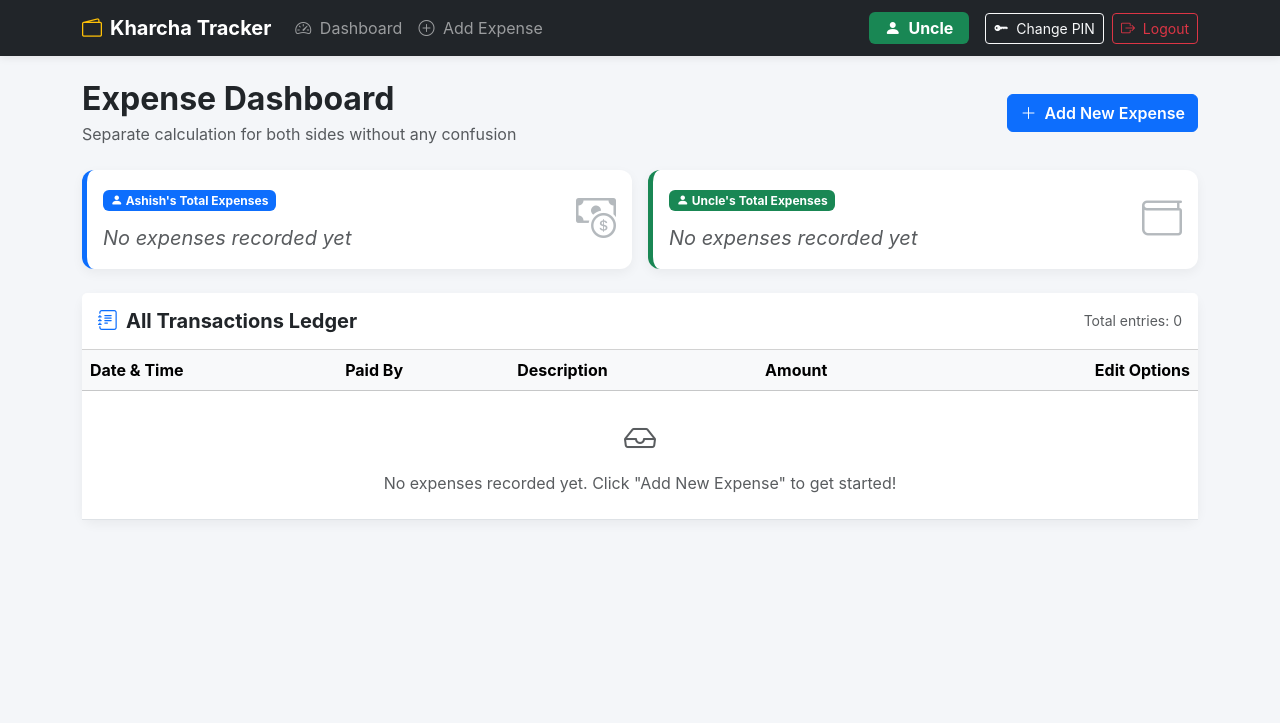
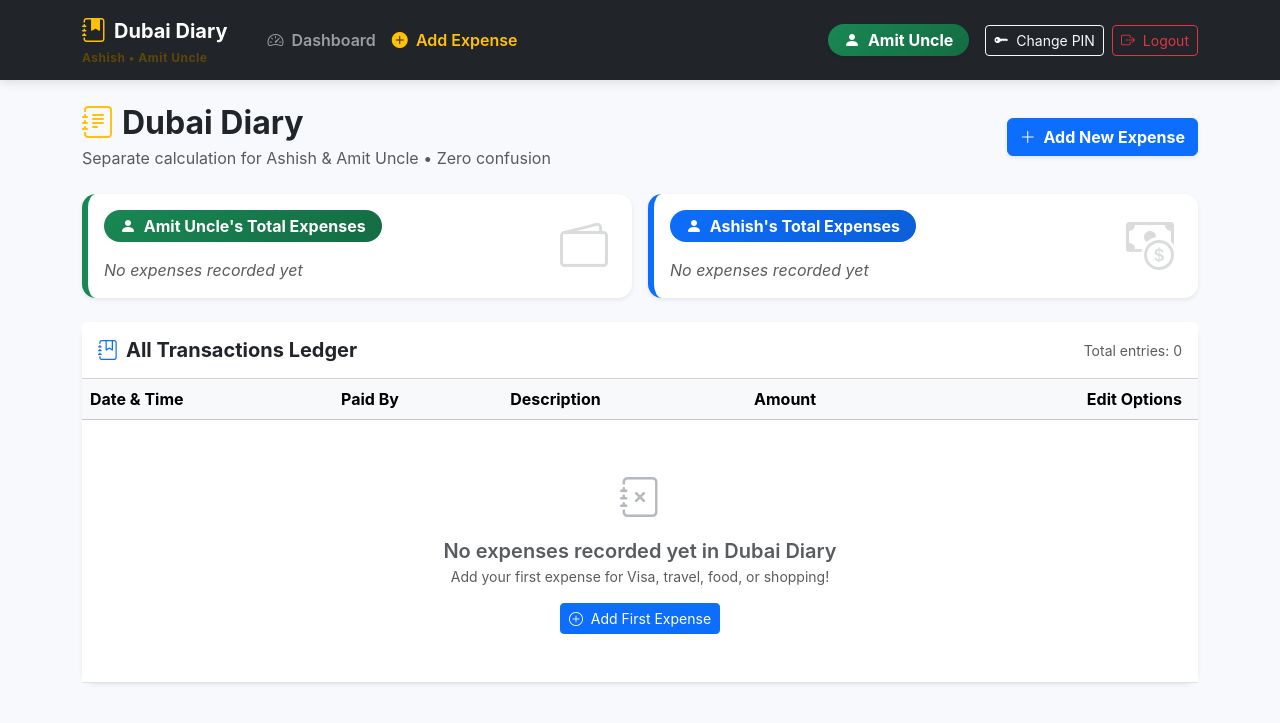
Before and after one commit to ashishkrshaw/kharcha-tracker, a Flask app: page /dashboard in a window 1280 px wide. Shown: the top 723 px of the page. Run offline with Flask 3, Linux system fonts and the light colour scheme; a user stored in the database is signed in.

Commit message:
Update app to Dubai Diary for Ashish and Amit Uncle: hard PINs, persistent DB support & zero demo data

```diff
--- a/requirements.txt
+++ b/requirements.txt
@@ -6,3 +6,4 @@ Flask-SQLAlchemy>=3.1.1
 python-dotenv>=1.0.1
 SQLAlchemy>=2.0.36
 email-validator>=2.1.1
+psycopg2-binary>=2.9.9
--- a/templates/base.html
+++ b/templates/base.html
@@ -3,28 +3,32 @@
 <head>
   <meta charset="utf-8">
   <meta name="viewport" content="width=device-width, initial-scale=1">
-  <title>Kharcha Tracker | Split & Manage</title>
+  <title>Dubai Diary | Ashish & Amit Uncle</title>
   <link rel="stylesheet" href="https://cdn.jsdelivr.net/npm/bootstrap@5.3.3/dist/css/bootstrap.min.css">
   <link rel="stylesheet" href="https://cdn.jsdelivr.net/npm/bootstrap-icons@1.11.3/font/bootstrap-icons.min.css">
   <style>
-    body { background-color: #f4f6f9; font-family: -apple-system, BlinkMacSystemFont, "Segoe UI", Roboto, Helvetica, Arial, sans-serif; }
-    .navbar { box-shadow: 0 2px 8px rgba(0,0,0,0.08); }
-    .card { border: none; border-radius: 12px; box-shadow: 0 4px 12px rgba(0,0,0,0.05); }
-    .badge-ashish { background-color: #0d6efd; color: white; }
-    .badge-uncle { background-color: #198754; color: white; }
+    body { background-color: #f7f9fc; font-family: -apple-system, BlinkMacSystemFont, "Segoe UI", Roboto, Helvetica, Arial, sans-serif; }
+    .navbar { box-shadow: 0 2px 10px rgba(0,0,0,0.12); }
+    .card { border: none; border-radius: 14px; box-shadow: 0 4px 16px rgba(0,0,0,0.06); }
+    .badge-ashish { background: linear-gradient(135deg, #0d6efd, #0b5ed7); color: white; }
+    .badge-uncle { background: linear-gradient(135deg, #198754, #146c43); color: white; }
     .badge-other { background-color: #6c757d; color: white; }
-    .stat-card { border-left: 5px solid; }
+    .stat-card { border-left: 6px solid; border-radius: 14px; }
     .stat-ashish { border-left-color: #0d6efd; }
     .stat-uncle { border-left-color: #198754; }
-    .btn-rounded { border-radius: 20px; }
+    .navbar-brand-sub { font-size: 0.75rem; letter-spacing: 0.5px; opacity: 0.85; }
   </style>
 </head>
 <body>
 
-<nav class="navbar navbar-expand-lg navbar-dark bg-dark">
+<nav class="navbar navbar-expand-lg navbar-dark bg-dark sticky-top">
   <div class="container">
-    <a class="navbar-brand fw-bold" href="{{ url_for('dashboard') if current_user.is_authenticated else url_for('login') }}">
-      <i class="bi bi-wallet2 text-warning me-2"></i>Kharcha Tracker
+    <a class="navbar-brand fw-bold d-flex flex-column" href="{{ url_for('dashboard') if current_user.is_authenticated else url_for('login') }}">
+      <div class="d-flex align-items-center">
+        <i class="bi bi-journal-bookmark-fill text-warning me-2 fs-4"></i>
+        <span>Dubai Diary</span>
+      </div>
+      <span class="navbar-brand-sub text-warning-emphasis">Ashish &bull; Amit Uncle</span>
     </a>
 
     {% if current_user.is_authenticated %}
@@ -32,27 +36,27 @@
       <span class="navbar-toggler-icon"></span>
     </button>
     <div class="collapse navbar-collapse" id="navMenu">
-      <ul class="navbar-nav me-auto mb-2 mb-lg-0">
+      <ul class="navbar-nav me-auto mb-2 mb-lg-0 ms-lg-3">
         <li class="nav-item">
-          <a class="nav-link" href="{{ url_for('dashboard') }}"><i class="bi bi-speedometer2 me-1"></i> Dashboard</a>
+          <a class="nav-link fw-semibold" href="{{ url_for('dashboard') }}"><i class="bi bi-speedometer2 me-1"></i> Dashboard</a>
         </li>
         <li class="nav-item">
-          <a class="nav-link" href="{{ url_for('add_expense') }}"><i class="bi bi-plus-circle me-1"></i> Add Expense</a>
+          <a class="nav-link fw-semibold text-warning" href="{{ url_for('add_expense') }}"><i class="bi bi-plus-circle-fill me-1"></i> Add Expense</a>
         </li>
       </ul>
 
       <ul class="navbar-nav ms-auto align-items-center">
-        <li class="nav-item me-3">
-          <span class="badge {% if current_user.name == 'Ashish' %}badge-ashish{% elif current_user.name == 'Uncle' %}badge-uncle{% else %}badge-other{% endif %} p-2 px-3 fs-6">
+        <li class="nav-item me-3 my-1">
+          <span class="badge {% if current_user.name == 'Ashish' %}badge-ashish{% elif current_user.name == 'Amit Uncle' %}badge-uncle{% else %}badge-other{% endif %} p-2 px-3 fs-6 rounded-pill shadow-sm">
             <i class="bi bi-person-fill me-1"></i> {{ current_user.name }}
           </span>
         </li>
-        <li class="nav-item me-2">
-          <a class="btn btn-outline-light btn-sm" href="{{ url_for('change_pin') }}" title="Change PIN">
+        <li class="nav-item me-2 my-1">
+          <a class="btn btn-outline-light btn-sm" href="{{ url_for('change_pin') }}" title="Change Secret PIN">
             <i class="bi bi-key-fill me-1"></i> Change PIN
           </a>
         </li>
-        <li class="nav-item">
+        <li class="nav-item my-1">
           <a class="btn btn-outline-danger btn-sm" href="{{ url_for('logout') }}">
             <i class="bi bi-box-arrow-right me-1"></i> Logout
           </a>
@@ -67,15 +71,15 @@
   {% with messages = get_flashed_messages(with_categories=true) %}
     {% if messages %}
       {% for category, message in messages %}
-        <div class="alert alert-{{ category }} alert-dismissible fade show" role="alert">
+        <div class="alert alert-{{ category }} alert-dismissible fade show shadow-sm" role="alert">
           {% if category == 'success' %}
-            <i class="bi bi-check-circle-fill me-2"></i>
+            <i class="bi bi-check-circle-fill me-2 fs-5"></i>
           {% elif category == 'danger' %}
-            <i class="bi bi-exclamation-triangle-fill me-2"></i>
+            <i class="bi bi-exclamation-triangle-fill me-2 fs-5"></i>
           {% elif category == 'warning' %}
-            <i class="bi bi-exclamation-circle-fill me-2"></i>
+            <i class="bi bi-exclamation-circle-fill me-2 fs-5"></i>
           {% else %}
-            <i class="bi bi-info-circle-fill me-2"></i>
+            <i class="bi bi-info-circle-fill me-2 fs-5"></i>
           {% endif %}
           {{ message }}
           <button type="button" class="btn-close" data-bs-dismiss="alert" aria-label="Close"></button>
--- a/templates/dashboard.html
+++ b/templates/dashboard.html
@@ -3,11 +3,13 @@
 {% block content %}
 <div class="d-flex flex-wrap justify-content-between align-items-center mb-4 gap-2">
   <div>
-    <h2 class="fw-bold mb-1">Expense Dashboard</h2>
-    <p class="text-muted mb-0">Separate calculation for both sides without any confusion</p>
+    <h2 class="fw-bold mb-1 text-dark">
+      <i class="bi bi-journal-text text-warning me-2"></i>Dubai Diary
+    </h2>
+    <p class="text-muted mb-0">Separate calculation for Ashish &amp; Amit Uncle &bull; Zero confusion</p>
   </div>
   <div class="d-flex gap-2">
-    <a href="{{ url_for('add_expense') }}" class="btn btn-primary fw-semibold">
+    <a href="{{ url_for('add_expense') }}" class="btn btn-primary fw-bold shadow-sm">
       <i class="bi bi-plus-lg me-1"></i> Add New Expense
     </a>
   </div>
@@ -17,13 +19,13 @@
 <div class="row g-3 mb-4">
   {% for u in all_users %}
   <div class="col-md-6">
-    <div class="card p-3 stat-card {% if u.name == 'Ashish' %}stat-ashish{% elif u.name == 'Uncle' %}stat-uncle{% endif %}">
+    <div class="card p-3 stat-card {% if u.name == 'Ashish' %}stat-ashish{% elif u.name == 'Amit Uncle' %}stat-uncle{% endif %} shadow-sm">
       <div class="d-flex justify-content-between align-items-center">
         <div>
-          <span class="badge {% if u.name == 'Ashish' %}badge-ashish{% elif u.name == 'Uncle' %}badge-uncle{% else %}badge-other{% endif %} mb-2">
-            <i class="bi bi-person-fill"></i> {{ u.name }}'s Total Expenses
+          <span class="badge {% if u.name == 'Ashish' %}badge-ashish{% elif u.name == 'Amit Uncle' %}badge-uncle{% else %}badge-other{% endif %} mb-2 px-3 py-2 fs-6 rounded-pill">
+            <i class="bi bi-person-fill me-1"></i> {{ u.name }}'s Total Expenses
           </span>
-          <div class="mt-1">
+          <div class="mt-2">
             {% if totals_by_user[u.name] %}
               {% for curr, total in totals_by_user[u.name].items() %}
                 <div class="fs-4 fw-bold text-dark">
@@ -31,12 +33,12 @@
                 </div>
               {% endfor %}
             {% else %}
-              <div class="fs-5 text-muted fst-italic">No expenses recorded yet</div>
+              <div class="fs-6 text-muted fst-italic">No expenses recorded yet</div>
             {% endif %}
           </div>
         </div>
-        <div class="text-secondary opacity-50 display-6">
-          <i class="bi {% if u.name == 'Ashish' %}bi-cash-coin{% else %}bi-wallet{% endif %}"></i>
+        <div class="text-secondary opacity-25 display-5 pe-2">
+          <i class="bi {% if u.name == 'Ashish' %}bi-cash-coin{% else %}bi-wallet2{% endif %}"></i>
         </div>
       </div>
     </div>
@@ -46,7 +48,7 @@
 
 <!-- ACTION REQUIRED: EDIT REQUESTS FROM THE OTHER PERSON -->
 {% if requests_to_review %}
-<div class="card mb-4 border-warning border-start border-4">
+<div class="card mb-4 border-warning border-start border-4 shadow-sm">
   <div class="card-header bg-warning bg-opacity-10 py-3">
     <h5 class="mb-0 fw-bold text-dark">
       <i class="bi bi-exclamation-triangle-fill text-warning me-2"></i>
@@ -69,7 +71,7 @@
           {% for req in requests_to_review %}
           <tr>
             <td>
-              <span class="badge {% if req.requester.name == 'Ashish' %}badge-ashish{% elif req.requester.name == 'Uncle' %}badge-uncle{% else %}badge-other{% endif %}">
+              <span class="badge {% if req.requester.name == 'Ashish' %}badge-ashish{% elif req.requester.name == 'Amit Uncle' %}badge-uncle{% else %}badge-other{% endif %} rounded-pill px-2 py-1">
                 {{ req.requester.name }}
               </span>
             </td>
@@ -84,7 +86,7 @@
             <td class="small text-muted">
               {{ req.created_at.strftime('%d %b, %I:%M %p') }}
             </td>
-            <td class="text-end">
+            <td class="text-end pe-3">
               <form method="post" action="{{ url_for('approve_edit', req_id=req.id) }}" class="d-inline">
                 <button type="submit" class="btn btn-success btn-sm fw-bold">
                   <i class="bi bi-check-lg"></i> Approve
@@ -107,13 +109,13 @@
 
 <!-- MY PENDING REQUESTS -->
 {% if my_pending_requests %}
-<div class="alert alert-secondary mb-4">
+<div class="alert alert-secondary mb-4 shadow-sm">
   <h6 class="fw-bold mb-2"><i class="bi bi-clock-history me-1"></i> Your Pending Edit Requests:</h6>
   <ul class="mb-0 small">
     {% for req in my_pending_requests %}
       <li>
         Requested change for <strong>"{{ req.expense.description }}"</strong> to <strong>{{ req.new_currency }} {{ "{:,.2f}".format(req.new_amount) }} - {{ req.new_description }}</strong>.
-        <span class="badge bg-warning text-dark ms-1">Waiting for 2nd person approval</span>
+        <span class="badge bg-warning text-dark ms-1">Waiting for approval</span>
       </li>
     {% endfor %}
   </ul>
@@ -121,10 +123,10 @@
 {% endif %}
 
 <!-- ALL EXPENSES TABLE -->
-<div class="card">
+<div class="card shadow-sm">
   <div class="card-header bg-white py-3 d-flex justify-content-between align-items-center">
     <h5 class="mb-0 fw-bold">
-      <i class="bi bi-journal-text me-2 text-primary"></i>All Transactions Ledger
+      <i class="bi bi-journal-bookmark me-2 text-primary"></i>All Transactions Ledger
     </h5>
     <span class="text-muted small">Total entries: {{ expenses|length }}</span>
   </div>
@@ -133,11 +135,11 @@
       <table class="table table-hover align-middle mb-0">
         <thead class="table-light">
           <tr>
-            <th>Date & Time</th>
+            <th>Date &amp; Time</th>
             <th>Paid By</th>
             <th>Description</th>
             <th>Amount</th>
-            <th class="text-end">Edit Options</th>
+            <th class="text-end pe-3">Edit Options</th>
           </tr>
         </thead>
         <tbody>
@@ -150,20 +152,20 @@
               {{ exp.timestamp.strftime('%d %b %Y, %I:%M %p') }}
             </td>
             <td>
-              <span class="badge {% if exp.owner.name == 'Ashish' %}badge-ashish{% elif exp.owner.name == 'Uncle' %}badge-uncle{% else %}badge-other{% endif %} px-2 py-1">
+              <span class="badge {% if exp.owner.name == 'Ashish' %}badge-ashish{% elif exp.owner.name == 'Amit Uncle' %}badge-uncle{% else %}badge-other{% endif %} px-2 py-1 rounded-pill">
                 {{ exp.owner.name }}
               </span>
             </td>
             <td>
-              <div class="fw-semibold">{{ exp.description }}</div>
+              <div class="fw-semibold text-dark">{{ exp.description }}</div>
               {% if exp.is_edited %}
                 <span class="badge bg-light text-secondary border small">Edited</span>
               {% endif %}
             </td>
             <td>
-              <span class="fw-bold fs-6">{{ exp.currency }} {{ "{:,.2f}".format(exp.amount) }}</span>
+              <span class="fw-bold fs-6 text-dark">{{ exp.currency }} {{ "{:,.2f}".format(exp.amount) }}</span>
             </td>
-            <td class="text-end">
+            <td class="text-end pe-3">
               {% if is_owner %}
                 {% if can_direct_edit %}
                   <a href="{{ url_for('edit_expense', expense_id=exp.id) }}" class="btn btn-outline-success btn-sm">
@@ -175,15 +177,19 @@
                   </a>
                 {% endif %}
               {% else %}
-                <span class="text-muted small fst-italic">Created by {{ exp.owner.name }}</span>
+                <span class="text-muted small fst-italic">Logged by {{ exp.owner.name }}</span>
               {% endif %}
             </td>
           </tr>
           {% else %}
           <tr>
-            <td colspan="5" class="text-center py-4 text-muted">
-              <i class="bi bi-inbox fs-2 d-block mb-2"></i>
-              No expenses recorded yet. Click "Add New Expense" to get started!
+            <td colspan="5" class="text-center py-5 text-muted">
+              <i class="bi bi-journal-x fs-1 d-block mb-2 text-secondary opacity-50"></i>
+              <div class="fw-semibold fs-5">No expenses recorded yet in Dubai Diary</div>
+              <p class="small text-muted mb-3">Add your first expense for Visa, travel, food, or shopping!</p>
+              <a href="{{ url_for('add_expense') }}" class="btn btn-sm btn-primary">
+                <i class="bi bi-plus-circle me-1"></i> Add First Expense
+              </a>
             </td>
           </tr>
           {% endfor %}
```
Also changed, not shown: app/__init__.py (+45 -10 lines), templates/add_expense.html (+9 -9 lines), templates/login.html (+20 -20 lines), test_app.py (+23 -25 lines), README.md.
